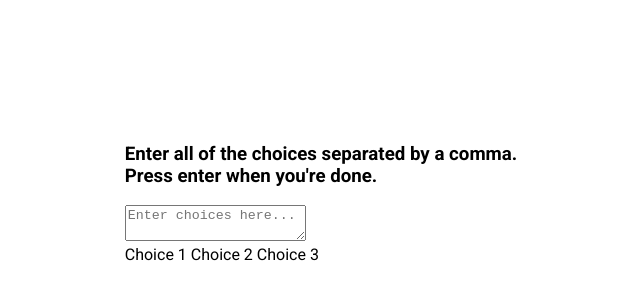
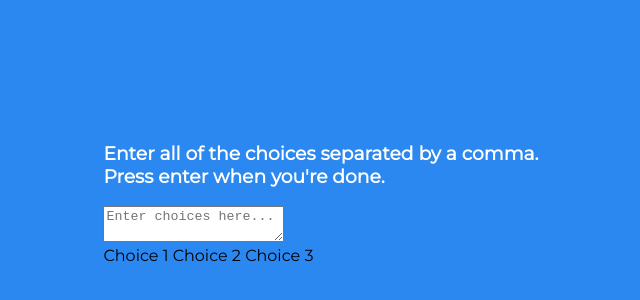
Before and after one commit to webdevotter/random-choice-picker, a plain HTML site: page index.html in a window 1280 px wide. Shown: the part 206-506 px from the top of the page, without its empty margins (319-959 px from the left). Drawn offline with Linux system fonts and the light colour scheme.

Commit message:
Montserrat Font

```diff
--- a/style.css
+++ b/style.css
@@ -1,4 +1,4 @@
-@import url('https://fonts.googleapis.com/css2?family=Roboto:wght@400;700&display=swap');
+@import url('https://fonts.googleapis.com/css?family=Montserrat&display=swap');
 
 
 * {
@@ -6,7 +6,8 @@
 }
 
 body {
-    font-family: 'Roboto', sans-serif;
+    background-color: #2b88f0;
+    font-family: 'Montserrat', sans-serif;
     display: flex;
     flex-direction: column;
     align-items: center;
@@ -15,3 +16,8 @@ body {
     overflow: hidden;
     margin: 0;
 }
+
+h3 {
+    color: #fff;
+
+}
```
